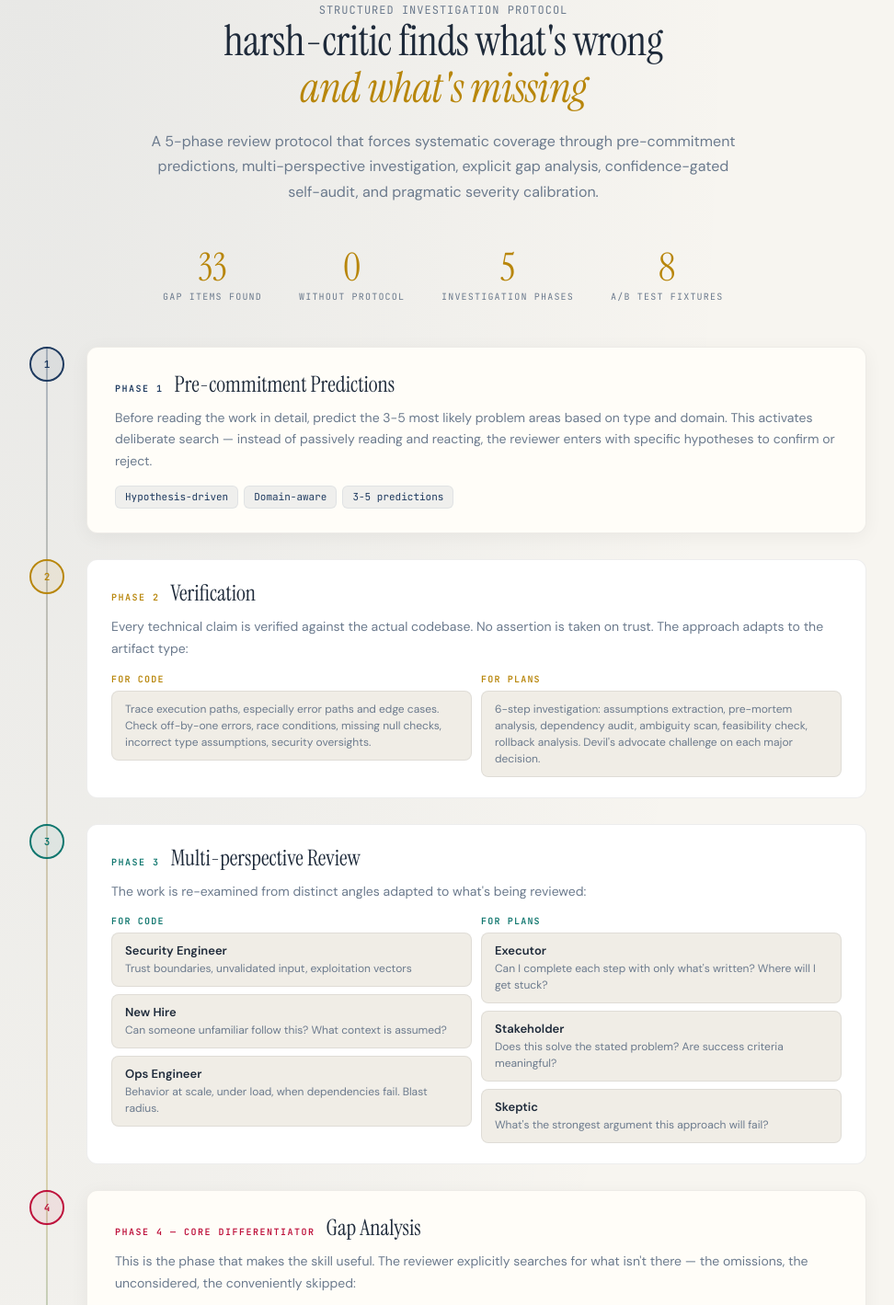
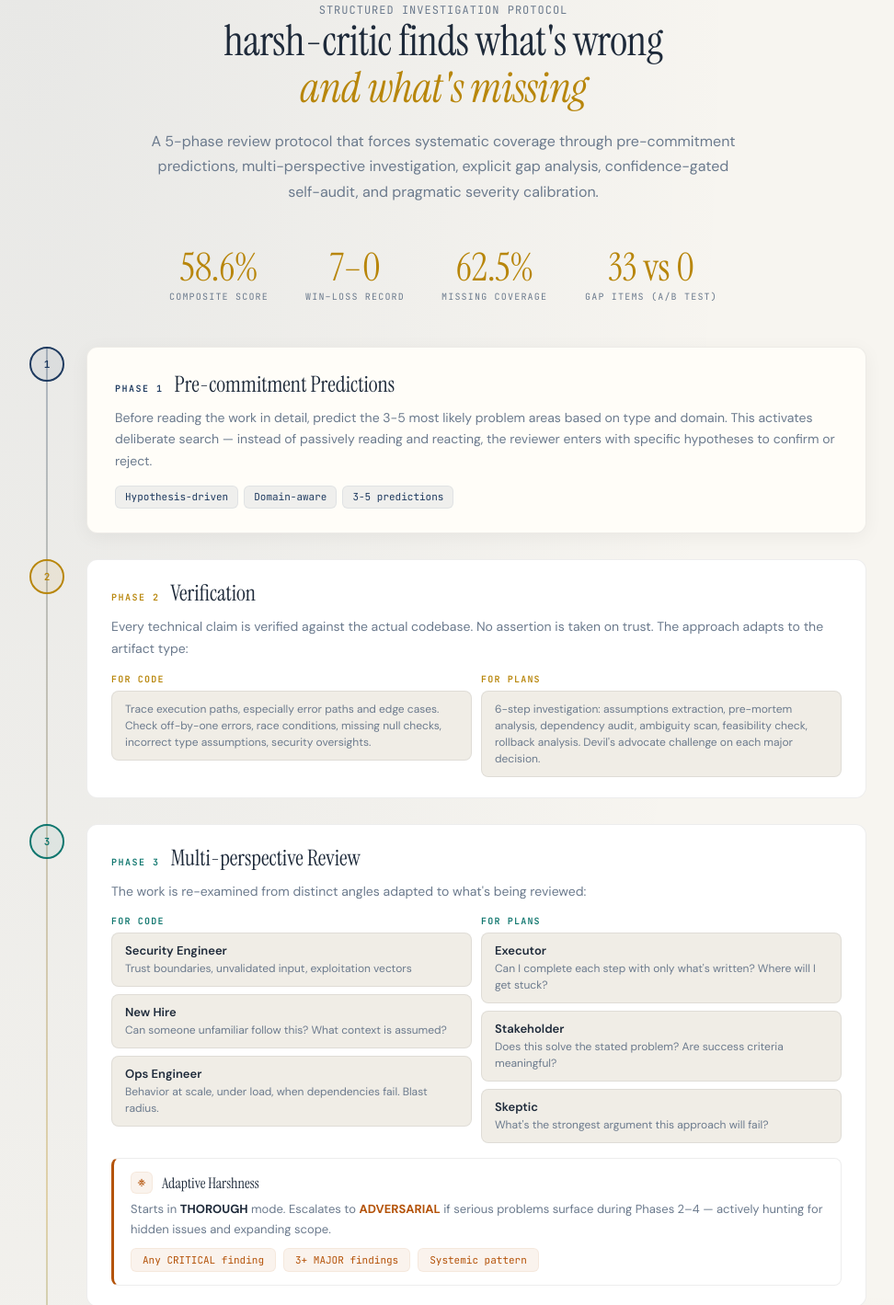
Before and after one commit to zivtech/harsh-critic, a plain HTML site: page docs/protocol.html in a window 1280 px wide. Shown: the part 45-1464 px from the top of the page at 92% size, without its empty margins (158-1130 px from the left). Drawn offline with Linux system fonts and the light colour scheme.

Commit message:
docs: update protocol explainer with benchmark stats, nest Adaptive Harshness under Phase 3

```diff
--- a/docs/protocol.html
+++ b/docs/protocol.html
@@ -655,20 +655,20 @@
   <!-- STAT BAR -->
   <div class="stat-bar">
     <div class="stat anim-scale" style="--i:2">
-      <div class="number">33</div>
-      <div class="label">Gap items found</div>
+      <div class="number">58.6%</div>
+      <div class="label">Composite score</div>
     </div>
     <div class="stat anim-scale" style="--i:3">
-      <div class="number">0</div>
-      <div class="label">Without protocol</div>
+      <div class="number">7–0</div>
+      <div class="label">Win–loss record</div>
     </div>
     <div class="stat anim-scale" style="--i:4">
-      <div class="number">5</div>
-      <div class="label">Investigation phases</div>
+      <div class="number">62.5%</div>
+      <div class="label">Missing coverage</div>
     </div>
     <div class="stat anim-scale" style="--i:5">
-      <div class="number">8</div>
-      <div class="label">A/B test fixtures</div>
+      <div class="number">33 vs 0</div>
+      <div class="label">Gap items (A/B test)</div>
     </div>
   </div>
 
@@ -759,6 +759,20 @@
             </div>
           </div>
         </div>
+        <div class="escalation" style="margin:16px 0 0;border-radius:8px;padding:14px 18px">
+          <div class="escalation-header" style="margin-bottom:6px">
+            <div class="icon-box" style="width:24px;height:24px;border-radius:6px">
+              <svg viewBox="0 0 20 20" style="width:12px;height:12px"><path d="M10 4v8M10 15v1M4 10h2M14 10h2M6.5 6.5l1.4 1.4M12.1 12.1l1.4 1.4M6.5 13.5l1.4-1.4M12.1 7.9l1.4-1.4"/></svg>
+            </div>
+            <span class="escalation-title" style="font-size:16px">Adaptive Harshness</span>
+          </div>
+          <p class="escalation-desc" style="margin-bottom:8px">Starts in <strong style="color:var(--text)">THOROUGH</strong> mode. Escalates to <strong style="color:var(--amber)">ADVERSARIAL</strong> if serious problems surface during Phases 2&ndash;4 &mdash; actively hunting for hidden issues and expanding scope.</p>
+          <div class="escalation-triggers">
+            <span class="trigger">Any CRITICAL finding</span>
+            <span class="trigger">3+ MAJOR findings</span>
+            <span class="trigger">Systemic pattern</span>
+          </div>
+        </div>
       </div>
     </div>
 
@@ -817,6 +831,10 @@
           <li>Is momentum bias inflating the severity?</li>
         </ul>
         <p class="phase-desc" style="margin-top:12px">Findings where real-world impact doesn't match the label get downgraded. Every downgrade must include a <code>"Mitigated by: ..."</code> statement explaining the real-world factor that justifies the lower severity. Recalibrations are reported in the Verdict Justification.</p>
+        <div class="chips" style="margin-top:14px">
+          <span class="chip chip--accent">Every downgrade requires "Mitigated by: …"</span>
+          <span class="chip">Recalibrations reported in verdict</span>
+        </div>
         <div class="guardrail">
           <div class="guardrail-icon">
             <svg viewBox="0 0 12 12"><path d="M6 3v4M6 9v0.5"/></svg>
@@ -828,22 +846,6 @@
       </div>
     </div>
 
-    <!-- ADAPTIVE HARSHNESS (interstitial) -->
-  </div>
-
-  <div class="escalation anim" style="--i:18">
-    <div class="escalation-header">
-      <div class="icon-box">
-        <svg viewBox="0 0 20 20"><path d="M10 4v8M10 15v1M4 10h2M14 10h2M6.5 6.5l1.4 1.4M12.1 12.1l1.4 1.4M6.5 13.5l1.4-1.4M12.1 7.9l1.4-1.4"/></svg>
-      </div>
-      <span class="escalation-title">Adaptive Harshness</span>
-    </div>
-    <p class="escalation-desc">Reviews start in <strong style="color:var(--text)">THOROUGH</strong> mode &mdash; precise, evidence-driven, measured. If the investigation uncovers serious problems, it escalates to <strong style="color:var(--amber)">ADVERSARIAL</strong> mode, actively hunting for hidden problems and expanding scope.</p>
-    <div class="escalation-triggers">
-      <span class="trigger">Any CRITICAL finding</span>
-      <span class="trigger">3+ MAJOR findings</span>
-      <span class="trigger">Systemic pattern detected</span>
-    </div>
   </div>
 
   <div class="timeline">
```
